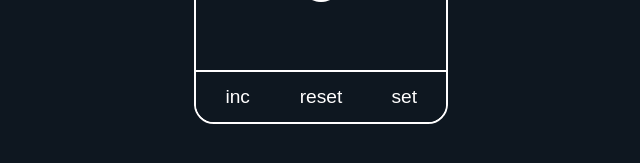
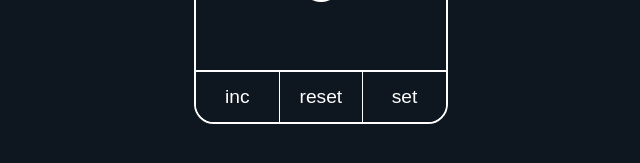
Before and after one commit to rzalyaev/counter, a React (Create React App) app: page / in a window 1280 px wide. Shown: the part 403-566 px from the top of the page, without its empty margins (319-959 px from the left). Built offline with nearby package versions, Linux system fonts and the light colour scheme.

Commit message:
Adjust styles

```diff
--- a/src/Counter.module.css
+++ b/src/Counter.module.css
@@ -19,15 +19,20 @@
     font-weight: 500;
 }
 
+.maxCount {
+    color: #f31a50;
+}
+
 .buttonsWrapper {
     height: 20%;
     display: flex;
+    justify-content: center;
     border-top: 2px solid #fffefe;
 }
 
 .button {
     cursor: pointer;
-    width: 50%;
+    width: 100%;
     color: #fffefe;
     background-color: #0e1720;
     border: none;
@@ -45,6 +50,10 @@
     background-color: #182636;
 }
 
-.incrementButton {
+.button:disabled {
+    background-color: #45505d;
+}
+
+.button:not(.button:last-of-type) {
     border-right: 1px solid #fffefe;
 }
```
